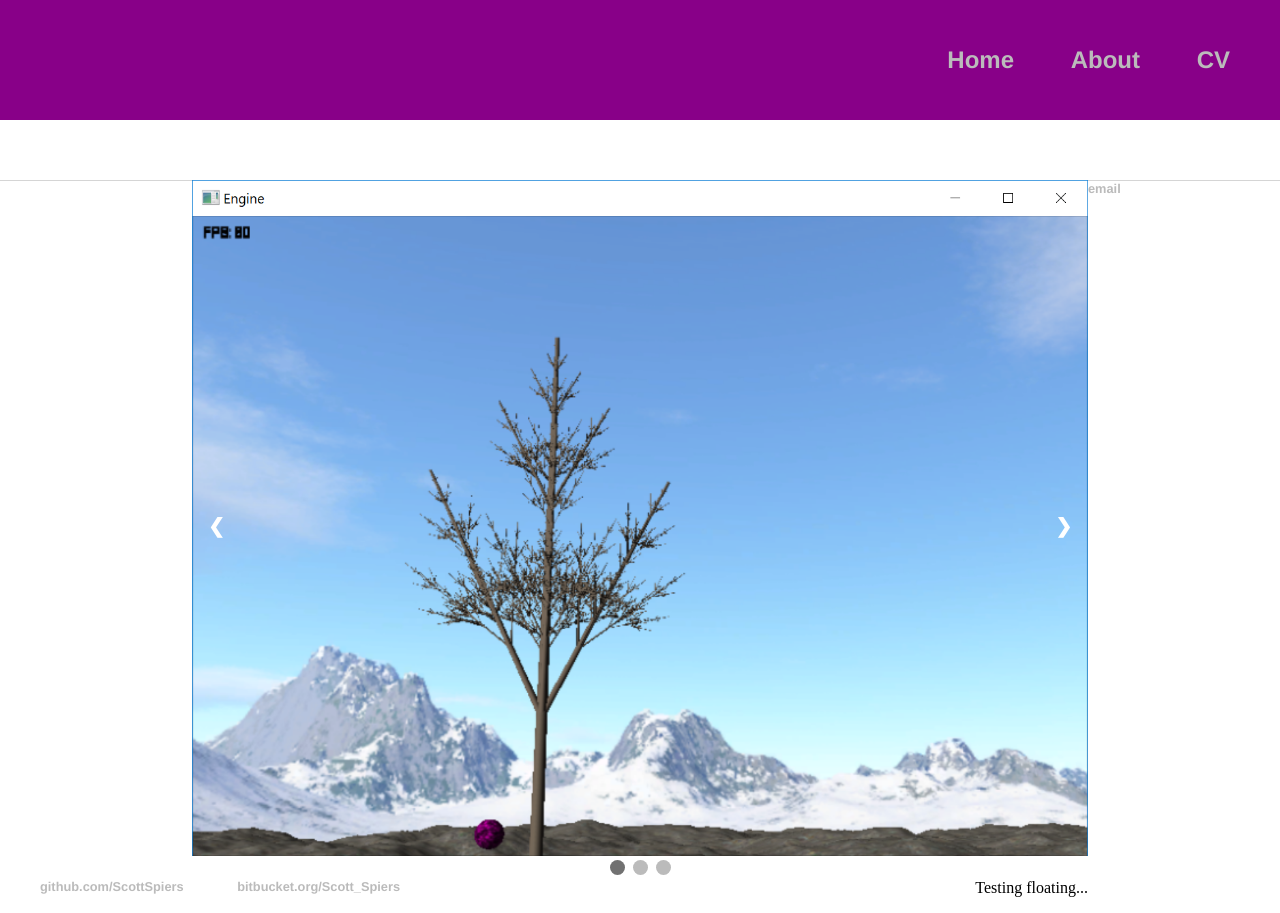
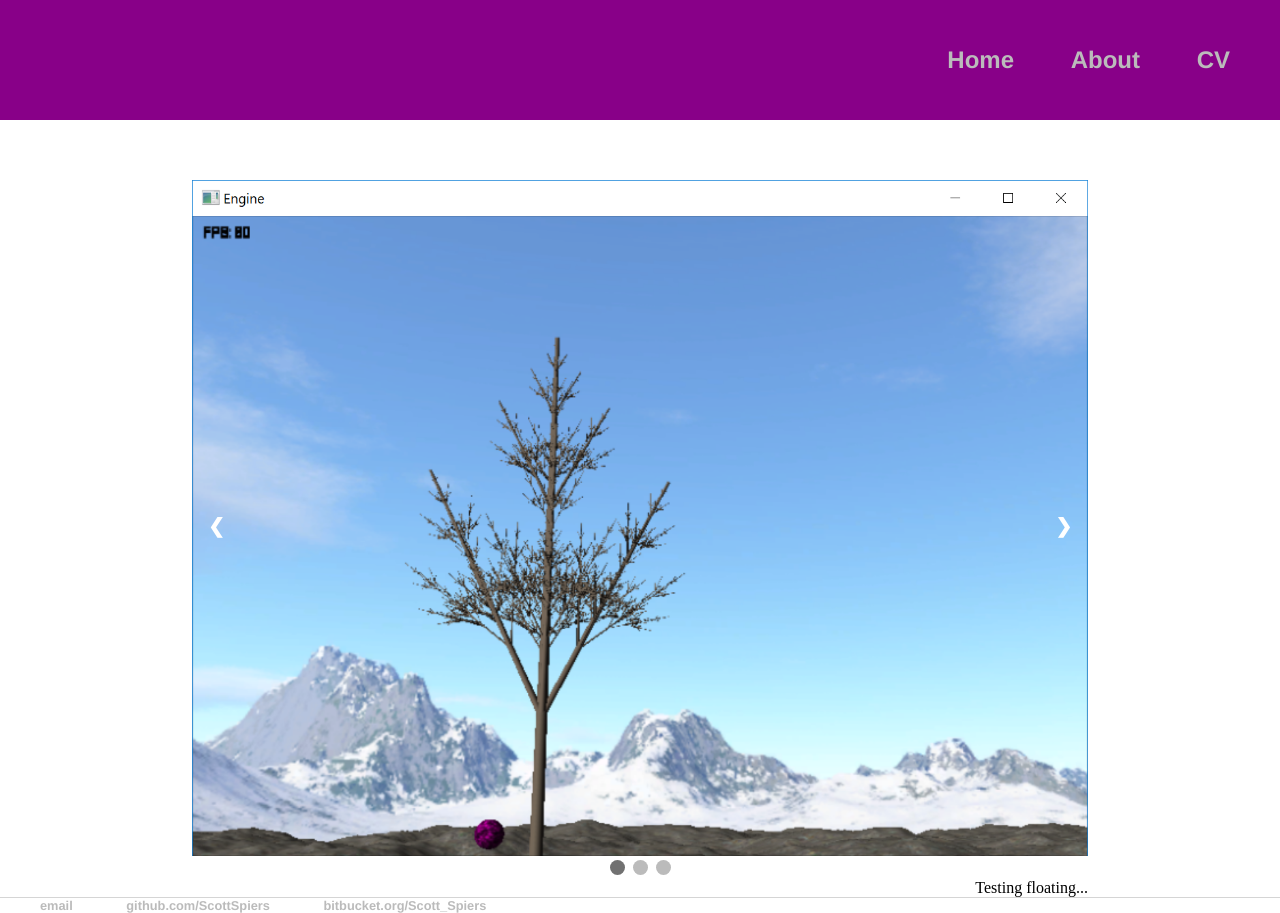
Before and after one commit to ScottSpiers/ScottSpiers.github.io, a Jekyll site: the page built from index.html, in a window 1280 px wide. Built offline with Jekyll 4.4.1, drawn with Linux system fonts in a browser that asks for light colours.

Commit message:
Actually clearing float this time.... hopefully

```diff
--- a/css/main.css
+++ b/css/main.css
@@ -55,7 +55,7 @@ p
 
 footer
 {
-    float: none;
+    clear: right;
     border-top: 1px solid #d5d5d5;
     font-size: .8em;
 }
```
